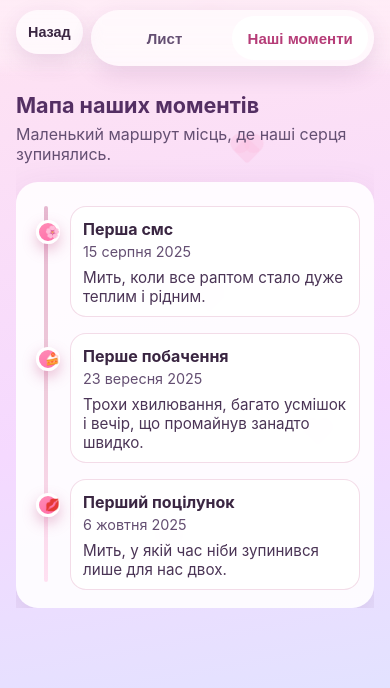
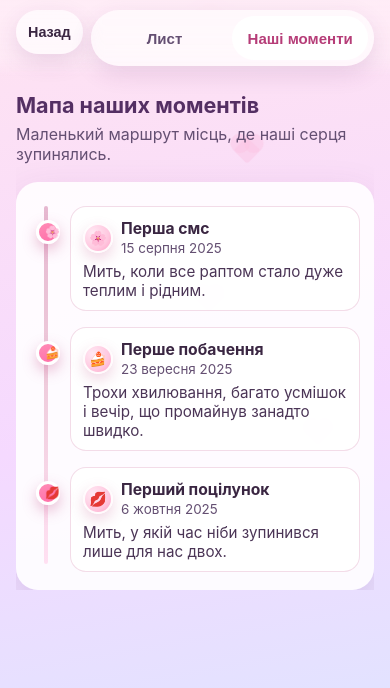
Before and after one commit to Sergiy-Galenko/valentinios, a plain HTML site: page index.html in a window 390 px wide. Both pictures are taken after a click on the tab "Наші моменти". Drawn offline with Linux system fonts and the light colour scheme.

Commit message:
Refactor timeline rendering in script.js to enhance layout and accessibility. Introduce new structure for moment elements and update styles in styles.css for improved visual consistency and responsiveness.

```diff
--- a/script.js
+++ b/script.js
@@ -425,13 +425,23 @@ function renderTimeline() {
     pin.className = "timeline-pin";
     pin.setAttribute("aria-label", `Відкрити спогад: ${moment.title}`);
     pin.dataset.id = moment.id;
-    pin.textContent = moment.icon || "\u2764";
+
+    const pinIcon = document.createElement("span");
+    pinIcon.className = "timeline-pin-icon";
+    pinIcon.setAttribute("aria-hidden", "true");
+    pinIcon.textContent = moment.icon || "\u2764";
+    pin.appendChild(pinIcon);
 
     const card = document.createElement("article");
     card.className = "timeline-card";
     card.innerHTML = `
-      <h3 class="moment-title">${escapeHtml(moment.title)}</h3>
-      <p class="moment-meta">${escapeHtml(moment.date || "Дату ще не додано")}</p>
+      <div class="moment-head">
+        <span class="moment-sticker" aria-hidden="true">${escapeHtml(moment.icon || "\u2764")}</span>
+        <div class="moment-head-text">
+          <h3 class="moment-title">${escapeHtml(moment.title)}</h3>
+          <p class="moment-meta">${escapeHtml(moment.date || "Дату ще не додано")}</p>
+        </div>
+      </div>
       <p class="moment-preview">${escapeHtml(moment.description)}</p>
     `;
 
--- a/styles.css
+++ b/styles.css
@@ -634,17 +634,25 @@ body.modal-open {
   position: absolute;
   left: -16px;
   top: 14px;
-  width: 26px;
-  height: 26px;
+  width: 30px;
+  height: 30px;
   border: 3px solid #fff;
   border-radius: 50%;
   background: linear-gradient(160deg, var(--pin), #ff6ea9);
   box-shadow: 0 6px 14px rgba(193, 73, 132, 0.34);
   display: grid;
   place-items: center;
-  font-size: 14px;
   cursor: pointer;
   transition: transform var(--transition), box-shadow var(--transition), outline var(--transition);
+}
+
+.timeline-pin-icon {
+  width: 100%;
+  height: 100%;
+  display: grid;
+  place-items: center;
+  font-size: 14px;
+  line-height: 1;
 }
 
 .timeline-pin:hover {
@@ -673,13 +681,38 @@ body.modal-open {
   box-shadow: 0 10px 20px rgba(104, 56, 98, 0.12);
 }
 
+.moment-head {
+  display: flex;
+  align-items: center;
+  gap: 10px;
+  margin-bottom: 6px;
+}
+
+.moment-head-text {
+  min-width: 0;
+}
+
+.moment-sticker {
+  width: 34px;
+  height: 34px;
+  border-radius: 50%;
+  display: grid;
+  place-items: center;
+  flex: 0 0 auto;
+  font-size: 16px;
+  line-height: 1;
+  background: radial-gradient(circle at 30% 30%, #ffe8f3, #ffc7df 62%, #ff9ec5);
+  border: 2px solid rgba(255, 255, 255, 0.92);
+  box-shadow: 0 6px 14px rgba(193, 73, 132, 0.22);
+}
+
 .moment-title {
-  margin: 0 0 4px;
+  margin: 0 0 2px;
   font-size: 1rem;
 }
 
 .moment-meta {
-  margin: 0 0 8px;
+  margin: 0;
   font-size: 0.9rem;
   color: var(--text-soft);
 }
@@ -978,7 +1011,28 @@ body.modal-open {
     left: -14px;
     width: 24px;
     height: 24px;
+  }
+
+  .timeline-pin-icon {
     font-size: 12px;
+  }
+
+  .moment-head {
+    gap: 8px;
+  }
+
+  .moment-sticker {
+    width: 30px;
+    height: 30px;
+    font-size: 14px;
+  }
+
+  .moment-title {
+    font-size: 0.98rem;
+  }
+
+  .moment-meta {
+    font-size: 0.84rem;
   }
 
   .modal {
@@ -1070,6 +1124,12 @@ body.modal-open {
     line-height: 1.4;
   }
 
+  .moment-sticker {
+    width: 28px;
+    height: 28px;
+    font-size: 13px;
+  }
+
   .modal-close {
     top: 6px;
     right: 6px;
```
